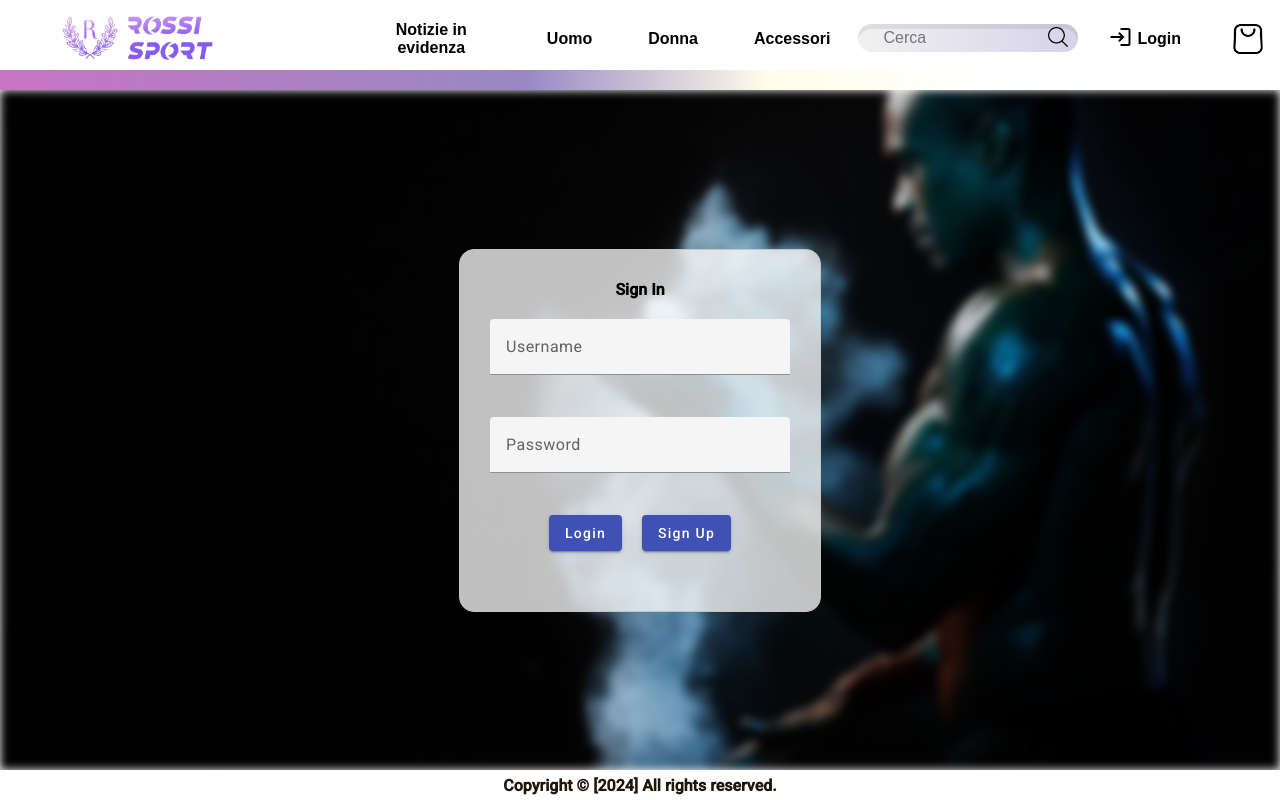
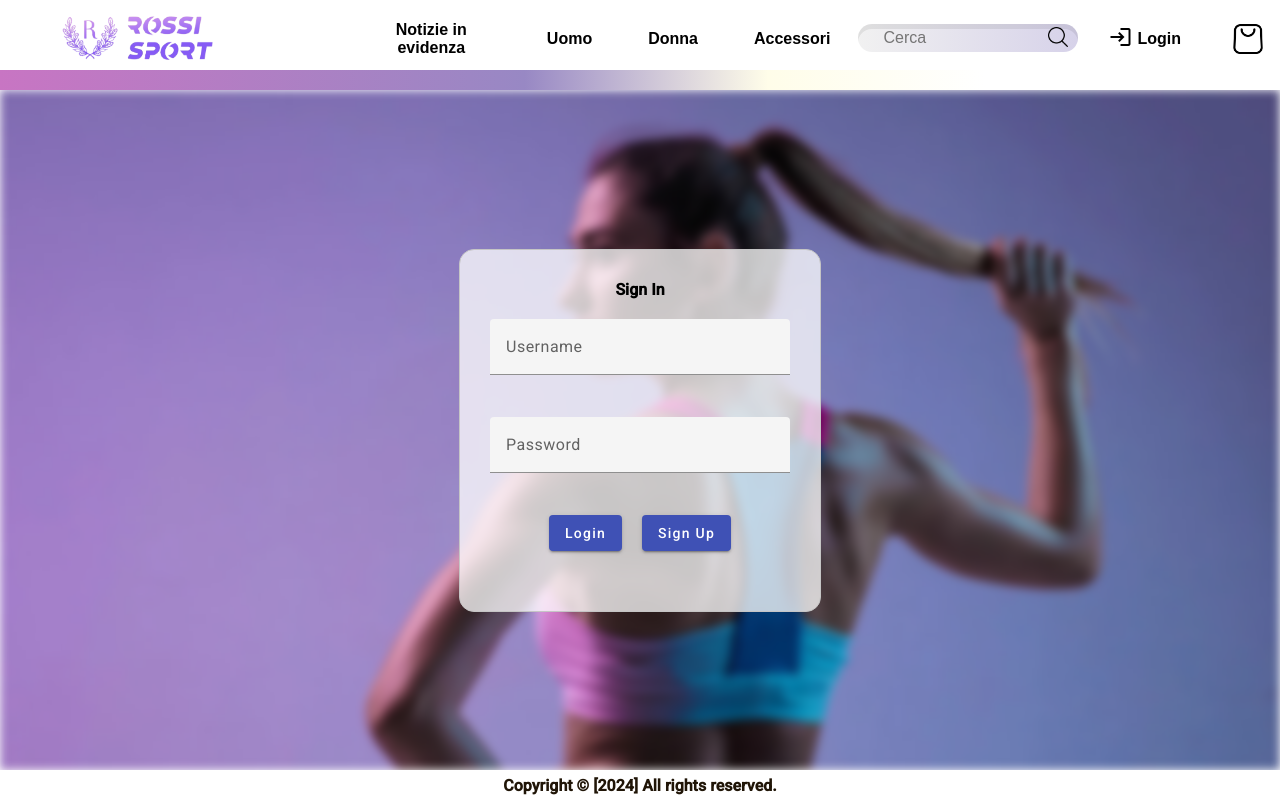
Before and after one commit to X-Violet-X/ECommerce, an Angular app: page /login in a window 1280 px wide. Built offline with nearby package versions, Linux system fonts and the light colour scheme; no server answers.

Commit message:
last Commit(MAYBE)

```diff
--- a/src/app/Pages/login/login.component.css
+++ b/src/app/Pages/login/login.component.css
@@ -12,7 +12,7 @@
   right: 0;
   bottom: 0;
   left: 0;
-  background-image: url('/assets/dark.jpg');
+  background-image: url('/assets/images/home7.jpg');
   background-size: cover;
   background-position: center;
   filter: blur(5px);
```
